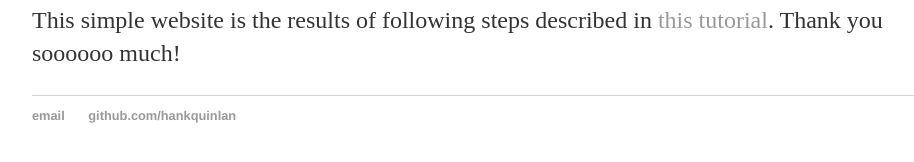
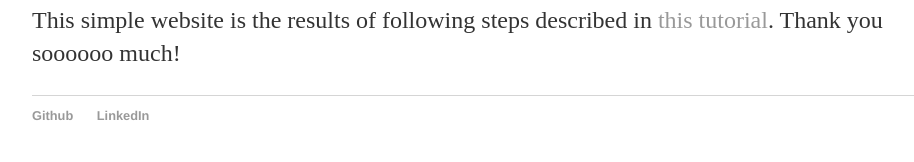
Before and after one commit to FangLinHe/FangLinHe.github.io, a Jekyll site: the page built from index.html, in a window 1280 px wide. Shown: the part 309-471 px from the top of the page, without its empty margins (160-1074 px from the left). Built offline with Jekyll 4.4.1, drawn with Linux system fonts in a browser that asks for light colours.

Commit message:
Update personal information

```diff
--- a/_layouts/default.html
+++ b/_layouts/default.html
@@ -21,8 +21,8 @@
         </div><!-- /.container -->
         <footer>
             <ul>
-                    <li><a href="mailto:hankquinlanhub@gmail.com">email</a></li>
-                    <li><a href="https://github.com/hankquinlan">github.com/hankquinlan</a></li>
+                <li><a href="https://github.com/fanglinhe">Github</a></li>
+                <li><a href="https://www.linkedin.com/in/fanglinhe/">LinkedIn</a></li>
             </ul>
         </footer>
     </body>
```
Lines whose indentation alone changed are shown as unchanged.
